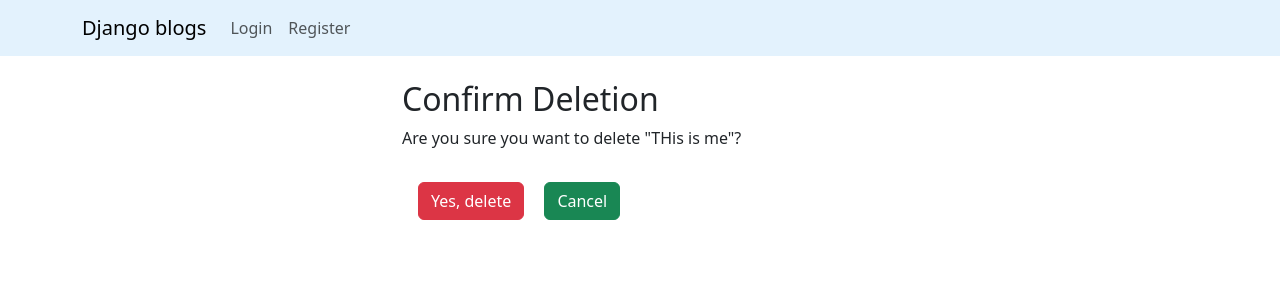
After one commit to Mohitbasnet/BLOG_APP, a Django app: a page that uses Blog/articles/templates/articles/confirm_delete.html in a window 1280 px wide. The commit adds this page. Shown: the top 300 px of the page. Run offline with Django 5.2, Linux system fonts and the light colour scheme; data comes from the database, SQL or seed files in the repository; both versions use the stored data as it was after the commit.

Commit message:
Added delete functionality

```diff
--- /dev/null
+++ b/Blog/articles/templates/articles/confirm_delete.html
@@ -0,0 +1,27 @@
+{% extends 'base.html'%}
+
+{% block title%}
+Confirm Delete
+{% endblock %}
+
+{% block style%}
+
+<style>
+    .confirm_delete_style{
+        width: 500px;
+        margin: auto;
+    }
+</style>
+
+{% endblock %}
+{% block body %}
+<div class = "container mt-4 confirm_delete_style">
+    <h2>Confirm Deletion</h2>
+    <p>Are you sure you want to delete "{{ article.title }}"?</p>
+    <form method="post">
+        {% csrf_token %}
+        <button class  = "btn btn-danger mx-3 mt-3"type="submit" name="confirm_delete" value="True">Yes, delete</button>
+        <a  class  = "btn btn-success mt-3" href="{% url 'article-detail' article.slug %}">Cancel</a>
+    </form>
+<div>
+{% endblock %}
--- a/Blog/articles/urls.py
+++ b/Blog/articles/urls.py
@@ -9,6 +9,7 @@ urlpatterns = [
     path('',views.article_list,name = 'article-list'),
     path('articles/<slug:slug>/',views.article_detail,name = 'article-detail'),
     path('update/<slug:slug>/', views.update_article, name='update-article'),
+    path('delete/<slug:slug>/', views.delete_article, name='delete-article'),
 
     path('add-article/',views.add_article,name= 'add-article'),
     # path('login/',views.user_login, name = 'login'),
--- a/Blog/articles/views.py
+++ b/Blog/articles/views.py
@@ -3,7 +3,7 @@ from .models import Article
 from .forms import LoginForm,UserRegistration,ArticleRegistrationForm,ArticleUpdateForm
 from django.contrib.auth import logout
 from django.shortcuts import redirect
-
+from django.contrib import messages
 
 
 
@@ -117,3 +117,20 @@ def update_article(request,slug):
     return render(request,"articles/update.html",{
         'form': form
     })
+
+def delete_article(request, slug):
+    article = Article.objects.get(slug=slug)
+
+    if request.method == 'POST':
+        # If the user confirms the deletion
+        if request.POST.get('confirm_delete'):
+            article.delete()
+            messages.success(request, 'Article deleted successfully.')
+            return redirect('article-list')
+        else:
+            # If the user cancels the deletion
+            messages.info(request, 'Deletion canceled.')
+            return redirect('article_detail', slug=slug)
+    else:
+        # Render the confirmation template
+        return render(request, 'articles/confirm_delete.html', {'article': article})
--- a/Blog/templates/details.html
+++ b/Blog/templates/details.html
@@ -18,8 +18,10 @@ Article Details
      {% if request.user == article.author%}
 
      <p> {{article.description}}</p>
-     <a class  = "btn btn-danger mx-3 mt-3" href ""> Delete</a>
+
      <a class  = "btn btn-success mx-3 mt-3" href = "{% url 'update-article' article.slug %}"> Update</a>
+     <a class  = "btn btn-danger mx-3 mt-3" href = "{% url 'delete-article' article.slug%}"> Delete</a>
+
      {% endif %}
 </div>
 {% endblock %}
```
Also changed, not shown: Blog/db.sqlite3.
